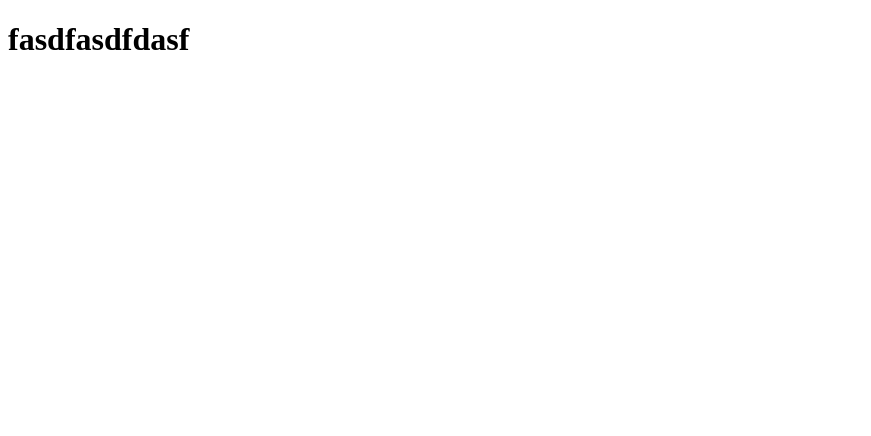
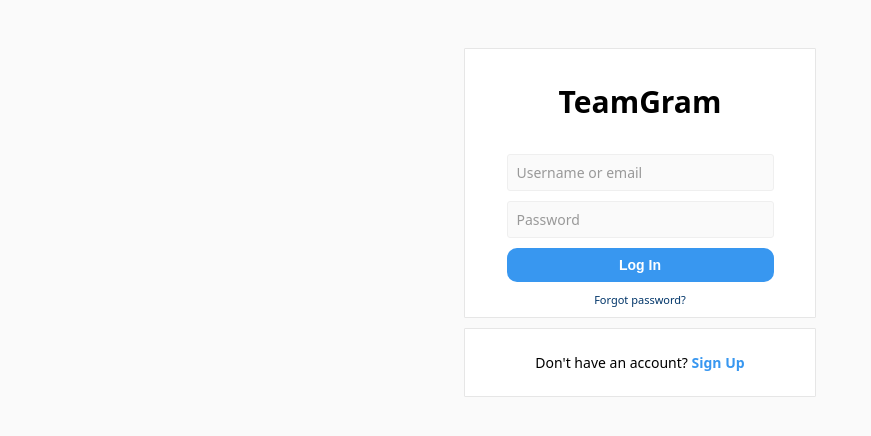
Before and after one commit to chanyangpraise/portfolioFrontend, a React (Vite) app: page / in a window 1280 px wide. Shown: the top 436 px of the page, without its empty margins (0-871 px from the left). Built offline with nearby package versions, Linux system fonts and the light colour scheme.

Commit message:
login page jsx and css 기본틀 만듬

```diff
--- a/src/App.jsx
+++ /dev/null
@@ -1,11 +0,0 @@
-
-
-function App() {
-  return (
-    <div className="App">
-      <h1>fasdfasdfdasf</h1>
-    </div>
-  )
-}
-
-export default App
--- /dev/null
+++ b/src/loginPage/login.css
@@ -0,0 +1,129 @@
+body {
+    font-family: sans-serif;
+    background-color: #fafafa;
+    font-family: system-ui, -apple-system, BlinkMacSystemFont, 'Segoe UI', Roboto, Oxygen, Ubuntu, Cantarell, 'Open Sans', 'Helvetica Neue', sans-serif;
+    box-sizing: border-box;
+}
+
+a {
+    text-decoration: none;
+}
+
+.container {
+    max-width: 1000px;
+    margin: 0 auto;
+    display: flex;
+    justify-content: center;
+    flex-direction: column;
+    align-items: center;
+    margin-top: 3rem;
+    font-size: 14px;
+}
+
+.box {
+    max-width: 350px;
+    width: 100%;
+    display: flex;
+    justify-content: center;
+    align-items: center;
+    flex-direction: column;
+    background: #ffff;
+    border: 1px solid #e6e6e6;
+    border-radius: 1px;
+    margin: 0 0 10px;
+    padding: 10px 0;
+    flex-grow: 1;
+}
+
+.heading {
+    margin: 22px auto 12px;
+    font-size: 30px;
+font-weight: bold;
+text-align: center;
+    height: 51px;
+    width: 177px;
+    overflow: hidden;
+}
+
+.field {
+    margin: 10px 0;
+    position: relative;
+    font-size: 14px;
+    width: 100%;
+    text-overflow: ellipsis;
+}
+
+input {
+    padding: 9px 0px 7px 9px;
+    font-size: 12px;
+    width: 16rem;
+    height: 1.2rem;
+    outline: none;
+    background: #fafafa;
+    border-radius: 3px;
+    border: 1px solid #efefef;
+}
+
+/* label intial position */
+
+label {
+    position: absolute;
+    pointer-events: none;
+    left: 10px;
+    padding-bottom: 15px;
+    transform: translateY(10px);
+    line-height: 6px;
+    transition: all ease-out 0.1s;
+    font-size: 14px;
+    color: #999;
+    padding-top: 6px;
+}
+
+/* hidiing placeholder in all browsers */
+
+input::placeholder {
+    visibility: hidden;
+}
+
+/* label final position */
+input:not(:placeholder-shown) + label {
+    transform: translateY(0);
+    font-size: 11px;
+}
+
+/* input padding increases if placeholder is not shown */
+input:not(:placeholder-shown) {
+    padding-top: 14px;
+    padding-bottom: 2px;
+}
+
+.login-button {
+    text-align: center;
+    width: 100%;
+    padding: 0.5rem;
+    border: 1px solid transparent;
+    background-color: #3897f0;
+    color: #fff;
+    font-weight: 600;
+    font-size: 14px;
+    cursor: pointer;
+    border-radius: 10px;
+}
+
+.other {
+    display: flex;
+    justify-content: center;
+    flex-direction: column;
+    align-items: center;
+}
+
+.forgot-password {
+    font-size: 11px;
+    color: #003569;
+    margin-top: 10px;
+}
+
+.signup {
+    color: #3897f0;
+    font-weight: 600;
+}
--- /dev/null
+++ b/src/loginPage/login.jsx
@@ -0,0 +1,30 @@
+import "./login.css";
+
+function App() {
+  return (
+    <div className="container">
+      <div className="box">
+        <div className="heading">TeamGram</div>
+        <form className="login-form">
+          <div className="field">
+            <input id="username" type="name" placeholder="Username or email"/>
+            <label for="username">Username or email</label>
+          </div>
+          <div className="field">
+            <input id="password" type="password" placeholder="password" />
+            <label for="password">Password</label>
+          </div>
+          <button className="login-button" title="login">Log In</button>
+          <div className="other">
+          <a className="forgot-password" href="#">Forgot password?</a>
+          </div>
+        </form>
+      </div>
+      <div class="box">
+        <p>Don't have an account? <a className="signup" href="#">Sign Up</a></p>
+      </div>
+    </div>
+  )
+}
+
+export default App
--- a/src/main.jsx
+++ b/src/main.jsx
@@ -1,6 +1,6 @@
 import React from 'react'
 import ReactDOM from 'react-dom/client'
-import App from './App'
+import App from './loginPage/login'
 
 ReactDOM.createRoot(document.getElementById('root')).render(
     <App />
```
